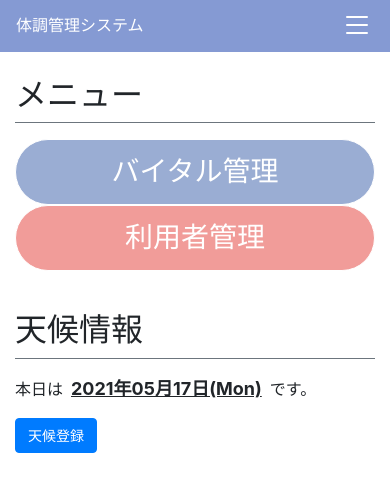
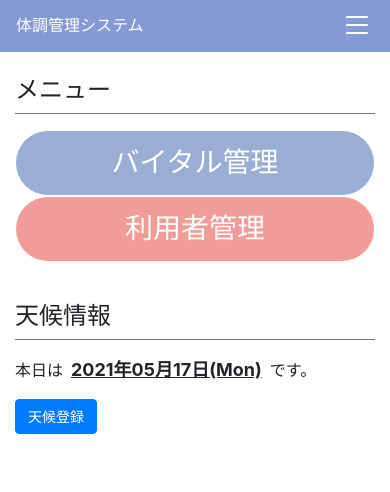
Before and after one commit to RyosukeOguni/vital_vue, a Vue app: page / in a window 390 px wide. Shown: the top 492 px of the page. Built offline with nearby package versions, Linux system fonts and the light colour scheme; no server answers; what vue-paginate would draw is missing.

Commit message:
[fix]cssの調整

```diff
--- a/src/css/default.css
+++ b/src/css/default.css
@@ -16,6 +16,11 @@
 }
 .fs20 {
   font-size: 1.25rem !important;
+}
+@media (max-width: 768px) {
+  h2 {
+    font-size: 1.5rem !important;
+  }
 }
 
 /* 5 Columns */
```
